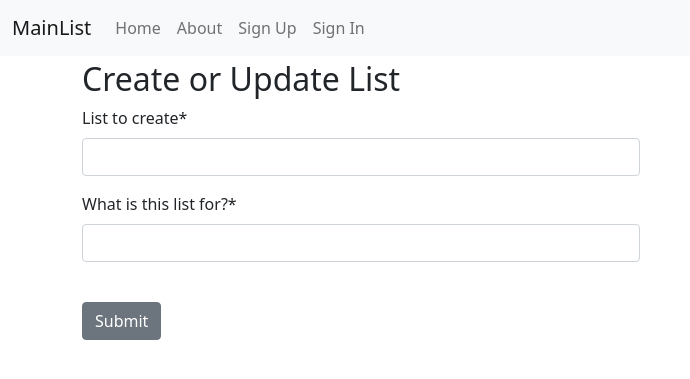
After one commit to GitDietz/List22, a Django app: page /lists/list_create in a window 1280 px wide. The commit adds this page. Shown: the top 379 px of the page, without its empty margins (0-690 px from the left). Run offline with Django 4.2, Linux system fonts and the light colour scheme; parts of the project's set-up code (start-up, migrations or seed data) failed here and were passed over; some libraries are stand-ins or nearby versions.

Commit message:
first model, problem with create form nor saving purpose field

```diff
--- /dev/null
+++ b/mainlist/la/forms.py
@@ -0,0 +1,36 @@
+from django import forms
+from django.core.exceptions import ValidationError
+from django.db.models import Q
+
+from django.utils.safestring import mark_safe
+from .models import Item, Merchant, List, Support, ReferenceItem, Category
+
+
+class NewListCreateForm(forms.ModelForm):
+    """
+    for existing members that want to create a new list
+    """
+    joining = forms.CharField(label='List to create', max_length=100)
+    purpose = forms.CharField(label='What is this list for?', max_length=200)
+
+    class Meta:
+        model = List
+        fields = ['joining', 'purpose']
+
+    def clean_joining(self):
+        target_list = self.cleaned_data.get('joining')
+        # now check that the group does not exists and create it, rather do this in the form
+        qs_shop_group = List.objects.all()
+        # TODO make this one step
+        this_found = qs_shop_group.filter(Q(name__iexact=target_list))
+        if this_found.exists():
+            raise ValidationError('That list already exists, please enter another name')
+        return target_list
+
+    def clean_purpose(self):
+        what_purpose = self.cleaned_data.get('purpose')
+        print(f'purpose is {what_purpose}')
+        if len(what_purpose) > 0:
+            return what_purpose
+        else:
+            raise ValidationError("Purpose is required")
--- a/mainlist/la/models.py
+++ b/mainlist/la/models.py
@@ -88,6 +88,7 @@ class ReferenceManager(models.Manager):
 class List(models.Model):
     """
     The list object - a container for many items that are related
+    Mod 10/22
     """
     name = models.CharField(max_length=100, unique=True)
     purpose = models.CharField(max_length=200, blank=False)
@@ -116,7 +117,7 @@ class List(models.Model):
 class Merchant(models.Model):
     name = models.CharField(max_length=50, unique=False, blank=False)
     date_added = models.DateField(auto_now=False, auto_now_add=True)  # make M2M? no
-    for_group = models.ForeignKey(ListGroup, blank=False, null=False, on_delete=models.CASCADE)
+    for_group = models.ForeignKey(List, blank=False, null=False, on_delete=models.CASCADE)
     objects = MerchantManager()
 
     class Meta:
@@ -139,7 +140,7 @@ class Item(models.Model):
     date_requested = models.DateField(auto_now=False, auto_now_add=True)
     date_purchased = models.DateField(auto_now=False, auto_now_add=False, blank=True, null=True)
     to_get_from = models.ForeignKey(Merchant, blank=True, null=True, on_delete=models.CASCADE)
-    in_group = models.ForeignKey(ListGroup, blank=False, null=False, on_delete=models.CASCADE)
+    in_group = models.ForeignKey(List, blank=False, null=False, on_delete=models.CASCADE)
     objects = ItemManager()
 
     class Meta:
@@ -187,7 +188,7 @@ class Support(models.Model):
 
 class Category(models.Model):
     name = models.CharField(max_length=100)
-    in_group = models.ForeignKey(ListGroup, blank=False, null=False, on_delete=models.CASCADE)
+    in_group = models.ForeignKey(List, blank=False, null=False, on_delete=models.CASCADE)
     active = models.BooleanField(blank=False, null=False, default=True)
     objects = CategoryManager()
 
@@ -206,7 +207,7 @@ class ReferenceItem(models.Model):
     category = models.ForeignKey(Category, blank=True, null=True, on_delete=models.PROTECT)
     recommendation = models.CharField(max_length=100)
     date_added = models.DateField(auto_now=False, auto_now_add=True)
-    in_group = models.ForeignKey(ListGroup, blank=False, null=False, on_delete=models.CASCADE)
+    in_group = models.ForeignKey(List, blank=False, null=False, on_delete=models.CASCADE)
     objects = ReferenceManager()
 
     class Meta:
--- /dev/null
+++ b/mainlist/la/templates/list.html
@@ -0,0 +1,18 @@
+{% extends "base.html" %}
+{% load crispy_forms_tags %}
+{% block head_title %}
+    {{ instance.title }} | {{ block.super }}
+{% endblock head_title%}
+{% block content %}
+<div class="col-sm-6 col-sm-offset-3">
+
+<h2>{{title}}</h2>
+    <form method='POST' action="" >
+        {% csrf_token %}
+        {{ form|crispy }} <br/>
+        <input type='submit' class="btn btn-secondary" value = 'Submit'>
+
+    </form>
+
+</div>
+{% endblock content%}
--- a/mainlist/la/urls.py
+++ b/mainlist/la/urls.py
@@ -4,13 +4,14 @@ from django.contrib import admin
 from django.urls import include, path, re_path
 from django.views import defaults as default_views
 
-# from .views import ()
+from .views_list import (list_detail, user_lists)
 
 app_name = 'lists'
 
 urlpatterns = [
-    # path('add_prices', add_prices, name='add_prices'),
-    # re_path(r'note_new/(?P<pk>\d+)', StockNoteCreateView.as_view(), name='note_create'),
+    path('user_lists', user_lists, name='user_lists'),
+    # path(group_remove_self/(?P<pk>\d+)', StockNoteCreateView.as_view(), name='note_create'),
     # path('note_update_ajax', note_update_ajax, name='note_update_ajax'),
-    #
+    path('list_create', list_detail, name='list_create'),
+    re_path(r'list_detail/(?P<pk>\d+)/(?P<list_obj>)', list_detail, name='list_detail'),
     ]
--- a/mainlist/la/views_list.py
+++ b/mainlist/la/views_list.py
@@ -11,12 +11,14 @@ from django.shortcuts import render, get_object_or_404, HttpResponseRedirect, Ht
 from datetime import date
 import logging
 log = logging.getLogger("info_logger")
-# from .forms import ItemForm, MerchantForm, ListGroupForm, UsersGroupsForm, NewGroupCreateForm, SupportLogForm
+from .forms import NewListCreateForm
+    # ItemForm, MerchantForm, ListGroupForm, UsersGroupsForm, NewGroupCreateForm, SupportLogForm
 from .models import Item, Merchant, List, Support
 # from listapp.utils import *
 # Views related to the lists
 
 
+################################# GROUP #################################
 # @login_required
 def user_lists(request):
     """
@@ -35,3 +37,36 @@ def user_lists(request):
         'notice': notice,
     }
     return render(request, 'user_lists.html', context)
+
+
+# @login_required
+def list_detail(request, pk=None, list_obj=None):
+    log.info(f'user = {request.user.username}| id = {pk}')
+    if pk:
+        list_obj = get_object_or_404(List, pk=pk)
+
+    if request.method == "POST":
+        form = NewListCreateForm(request.POST, instance=list_obj)
+        if form.is_valid():
+            new_list = form.save(commit=False)
+            new_list.name = form.cleaned_data['joining']
+            new_list.purpose = form.cleaned_data['purpose']
+            new_list.manager = request.user
+            new_list.save()
+            new_list.members.add(request.user)
+            new_list.leaders.add(request.user)
+
+            return HttpResponseRedirect(reverse('lists:user_list'))
+        else:
+            log.info(f'Form errors: {form.errors}')
+    else:
+        form = NewListCreateForm(instance=list_obj)  # will be none if new
+
+    template_name = 'list.html'
+    log.info(f'Outside Post section')
+    context = {
+        'title': 'Create or Update List',
+        'form': form,
+        'notice': '',
+    }
+    return render(request, template_name, context)
```
Also changed, not shown: mainlist/la/templates/user_lists.html (+7 -7 lines).
